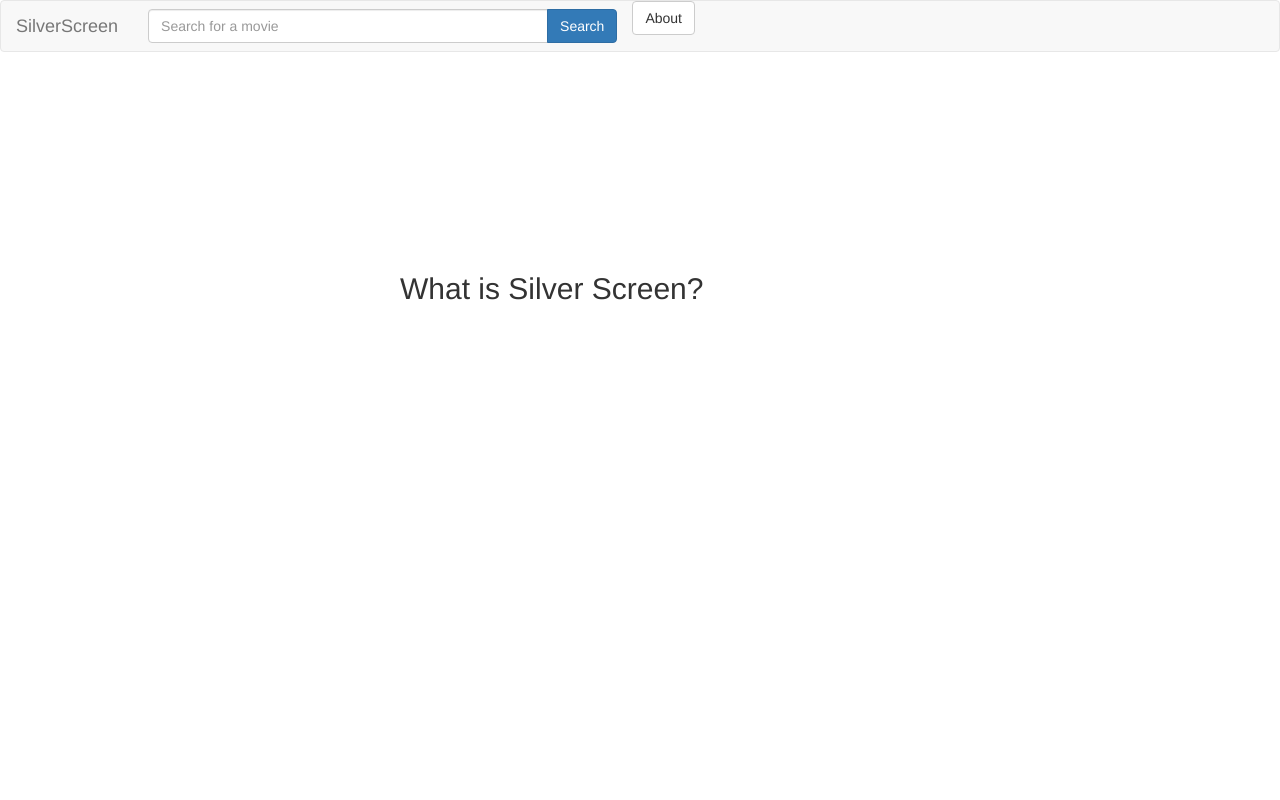
After one commit to bfbachmann/Silver-Screen, a Django app: page /about in a window 1280 px wide. The commit adds this page. Run offline with Django 3.2, Linux system fonts and the light colour scheme; parts of the project's set-up code (start-up, migrations or seed data) failed here and were passed over; some libraries are stand-ins or nearby versions.

Commit message:
Adding about page

```diff
--- /dev/null
+++ b/app/templates/about.html
@@ -0,0 +1,54 @@
+<head>
+    <title> SilverScreen </title>
+
+    {# Load stylesheets #}
+    {% load static %}
+    <link rel="stylesheet" type="text/css" href="{% static "style.css" %}" />
+    <script type="text/javascript" src="{% static "js/jquery.js" %}"></script>
+
+    {# Load Chart.js #}
+    <script src="https://cdnjs.cloudflare.com/ajax/libs/Chart.js/2.3.0/Chart.bundle.min.js"></script>
+
+    {# Load the tag library #}
+    {% load bootstrap3 %}
+
+    {# Load CSS and JavaScript #}
+    {% bootstrap_css %}
+    {% bootstrap_javascript %}
+</head>
+
+<body>
+  <nav class="navbar navbar-default">
+      <div class="container-fluid">
+          <div class="navbar-header">
+              <a class="navbar-brand" href="/index">
+                  SilverScreen
+              </a>
+              <form id="query-form" action="/results/" method="post" class="form navbar-form navbar-left">
+                  {% csrf_token %}
+                  <div class="input-group">
+                      <div class="input-group-btn">
+                          <input type="text" id="id-query" class="form-control" name="query" placeholder="Search for a movie">
+                          <span class="input-group-btn">
+                              <button type="submit" id="submit" class="btn btn-primary">Search</button>
+                          </span>
+                      </div>
+                      <div class="navbar-loader hidden" style="margin: 5px;"></div>
+                  </div>
+              </form>
+
+              <a href="about.html" class="btn btn-default">About</a>
+          </div>
+      </div>
+  </nav>
+
+  <div class="container-fluid" style="max-width: 510px; margin-top: 200px;">
+
+    <div class="algin-center">
+      <h2> What is Silver Screen? </h2>
+    </div>
+
+  </div>
+
+
+</body>
--- a/app/templates/index.html
+++ b/app/templates/index.html
@@ -13,6 +13,10 @@
 </head>
 
 <body>
+    <div class="align-right" style="padding: 5px 5px 5px 5px">
+      <a href="about.html" class="btn btn-default">About</a>
+    </div>
+
     <div class="container-fluid" style="max-width: 510px; margin-top: 200px;">
         <div class="page-heading align-left">
             <h1 class="heading" style="font-size: 90px; margin-bottom: 0px;"> SilverScreen </h1>
--- a/app/templates/results.html
+++ b/app/templates/results.html
@@ -36,6 +36,8 @@
                         <div class="navbar-loader hidden" style="margin: 5px;"></div>
                     </div>
                 </form>
+
+                <a href="about.html" class="btn btn-default">About</a>
             </div>
         </div>
     </nav>
--- a/app/urls.py
+++ b/app/urls.py
@@ -9,4 +9,5 @@ urlpatterns = [
     url(r'^index', views.index, name='index'),
     url(r'^$', views.index, name='index'),
     url(r'^results', views.results, name='results'),
+    url(r'^about', views.about, name='about')
 ]
--- a/app/views.py
+++ b/app/views.py
@@ -3,7 +3,7 @@
 ## =============================================================================
 ## - Manage web requests and responses
 
-from django.shortcuts import render
+from django.shortcuts import render, render_to_response
 from django.http import HttpResponse, HttpResponseRedirect
 from .models import *
 import datetime
@@ -164,6 +164,12 @@ def results(request):
 
 ## =============================================================================
 
+def about(request):
+    #return HttpResponse("About Page")
+    return render(request, 'about.html')
+
+## =============================================================================
+
 ## Create a chart that displays the sentiment scores for the tweets associated with a movie
 def create_chart_datasets(clean_tweets):
     negative_data = []
```
